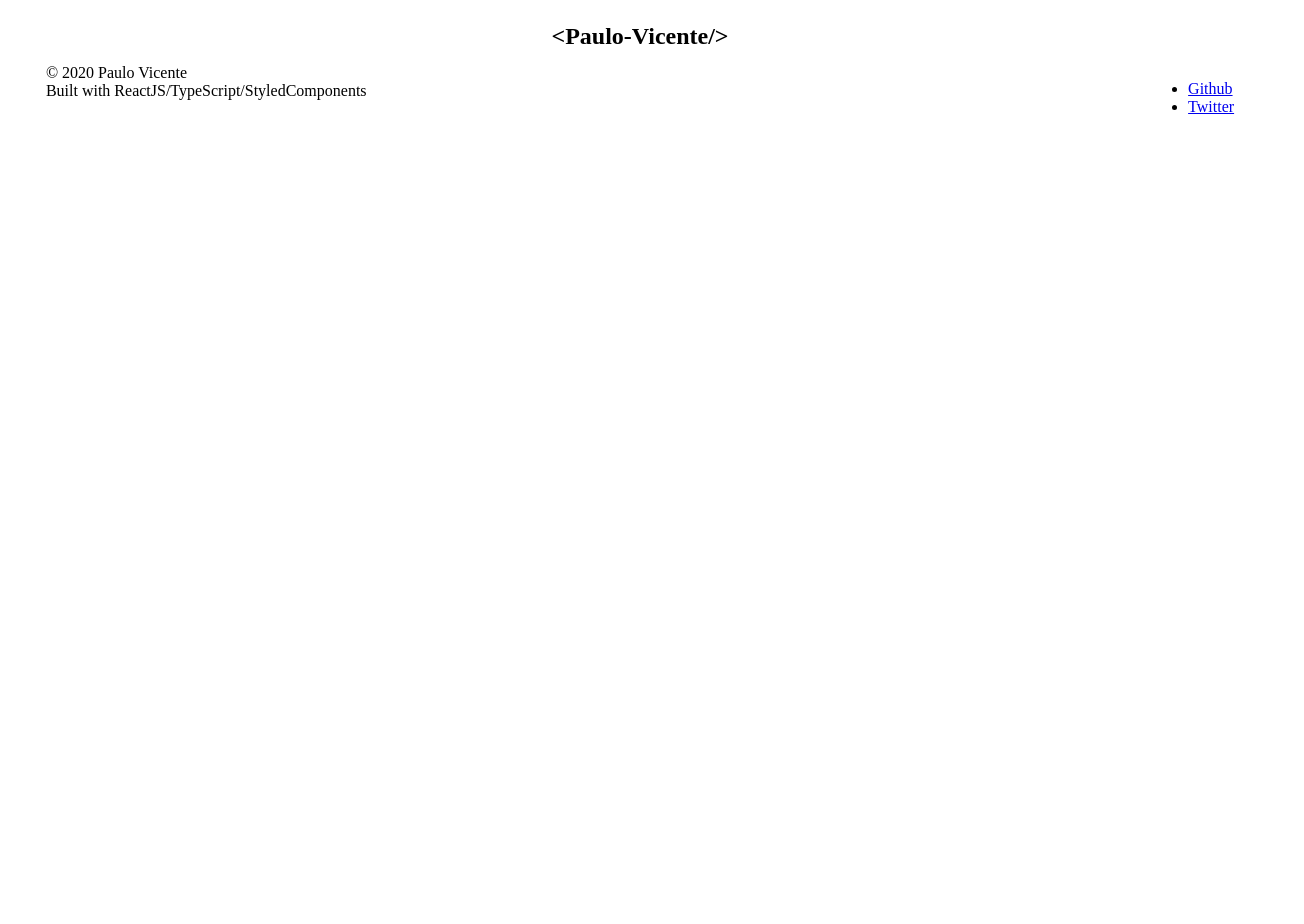
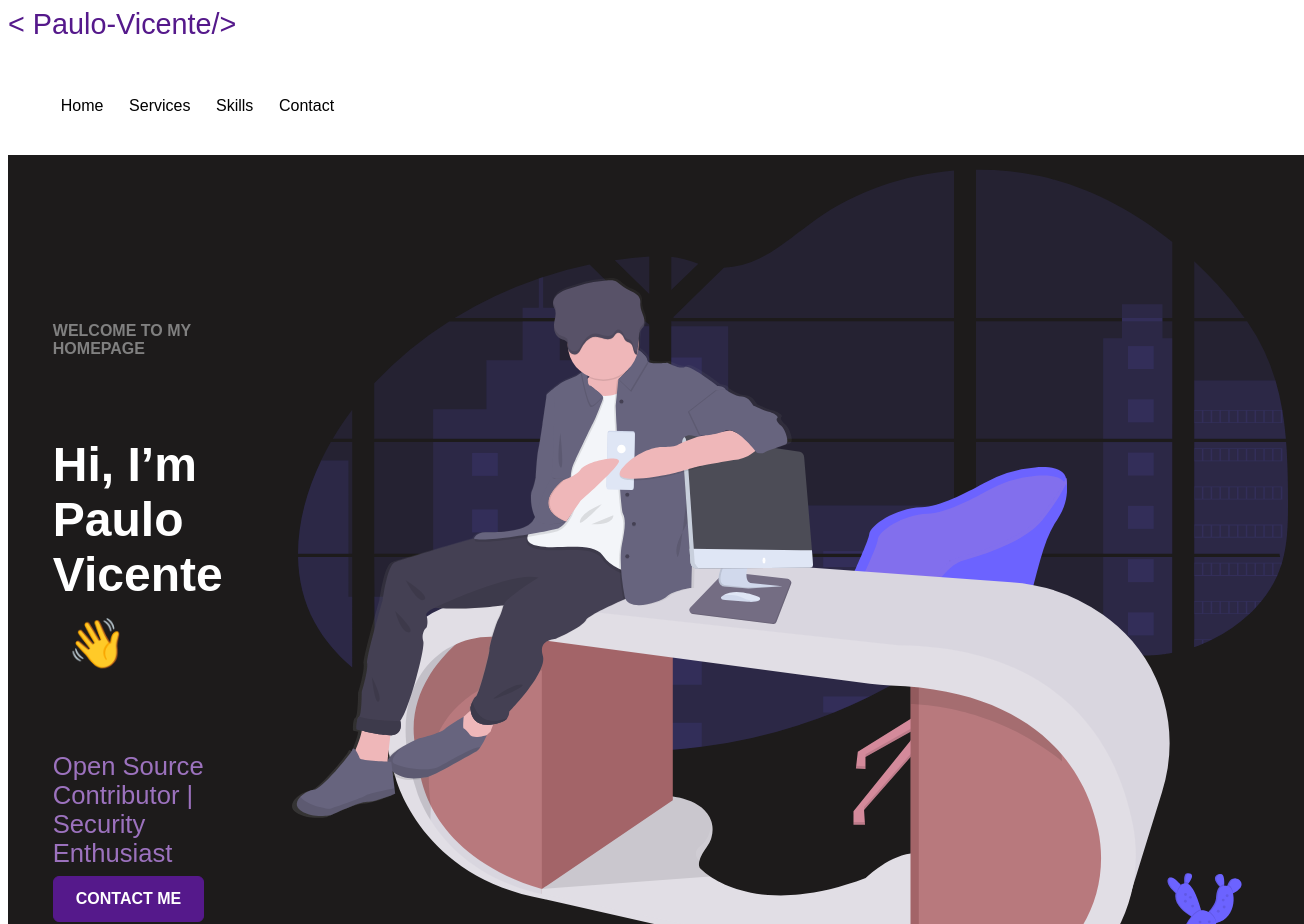
Before and after one commit to 0xb0b1/PersonalPage, a React (Create React App) app: page / in a window 1280 px wide. Shown: the top 924 px of the page, 1304 px wide, since content can reach past the window. Before the commit the page ends 800 px from the top, so only its background shows below. Built offline with nearby package versions, Linux system fonts and the light colour scheme.

Commit message:
work in progress

```diff
--- a/src/components/Footer/Footer.tsx
+++ b/src/components/Footer/Footer.tsx
@@ -9,28 +9,6 @@ const Footer = () => (
       <br />
       Built with ReactJS/TypeScript/StyledComponents
     </div>
-    <nav>
-      <ul data-testid="footer-menu">
-        <li data-tesid="github">
-          <a
-          href="https://github.com/0xb0b1"
-          target="_blank"
-          rel="noopener noreferrer"
-          >
-            Github
-          </a>
-        </li>
-        <li data-testid="twitter">
-          <a
-          href="https://twitter.com/p_vcent"
-          target="_blank"
-          rel="noopener noreferrer"
-          >
-            Twitter
-          </a>
-        </li>
-      </ul>
-    </nav>
   </Foot>
 )
 
--- a/src/components/Header/Header.tsx
+++ b/src/components/Header/Header.tsx
@@ -1,14 +1,111 @@
-import React from 'react'
+import React, { useState } from 'react'
+import { animateScroll as scroll, Link } from 'react-scroll'
 
-import { Head, Nav } from './styles';
+// styles
+import { Head } from './styles'
+
 
 const Header = () => {
 
+  const [navbar, setNavbar] = useState(false)
+  const [navClicked, setNavClicked] = useState(false)
+
+  const handleClick= () => {
+    setNavClicked(!navClicked)
+  }
+
+  const changeNav = () => {
+    if (window.scrollY >= 100) {
+      setNavbar(true)
+    } else {
+      setNavbar(false)
+    }
+  }
+
+  window.addEventListener('scroll', changeNav)
+
   return (
-    <Head>
-      <Nav>
-        <h1>&lt;Paulo-Vicente/&gt;</h1>
-      </Nav>
+    <Head
+      className={navbar ? "nav-container active" : "nav-container"}
+      initial={{
+        opacity: 0,
+      }}
+      animate={{
+        opacity: 1,
+      }}
+      transition={{
+        duration: 1.5,
+      }}
+    >
+      <span className="logo" onClick={() => scroll.scrollToTop()}>
+        &lt; Paulo-Vicente/&gt;
+      </span>
+      {/* Mobile Menu Icon */}
+      <div className="menu-icon" onClick={handleClick}>
+        <i className={navClicked ? "fas fa-times" : "fas fa-bars"}></i>
+      </div>
+      {/* // */}
+      <ul className={navClicked ? "nav-links active" : "nav-links"}>
+        <li className="link">
+          <Link
+            className={navbar ? "anchor is-active" : "anchor"}
+            activeClass="active"
+            to="home"
+            spy={true}
+            smooth={true}
+            delay={100}
+            offset={0}
+            duration={500}
+          >
+            Home
+          </Link>
+        </li>
+
+        <li className="link">
+          <Link
+            className="anchor"
+            activeClass="active"
+            to="services"
+            spy={true}
+            smooth={true}
+            delay={100}
+            offset={0}
+            duration={500}
+          >
+            Services
+          </Link>
+        </li>
+
+        <li className="link">
+          <Link
+            className="anchor"
+            activeClass="active"
+            to="skills"
+            spy={true}
+            smooth={true}
+            delay={100}
+            offset={0}
+            duration={500}
+          >
+            Skills
+          </Link>
+        </li>
+
+        <li className="link">
+          <Link
+            className="anchor"
+            activeClass="active"
+            to="contact"
+            delay={100}
+            spy={true}
+            smooth={true}
+            offset={0}
+            duration={500}
+          >
+            Contact
+          </Link>
+        </li>
+      </ul>
     </Head>
   )
 }
--- a/src/components/Header/styles.ts
+++ b/src/components/Header/styles.ts
@@ -1,28 +1,65 @@
 import styled from 'styled-components'
+import { motion } from 'framer-motion'
 
-export const Head = styled.header`
-  padding: 1rem 3%;
-  display: flex;
-  justify-content: center;
+export const Head = styled(motion.div)`
+  /* Nav */
+  .nav-container {
+    position: fixed;
+    top: 0;
+    z-index: 1;
+    display: flex;
+    background: #fff;
+    flex-direction: row;
+    padding: 1.2rem;
+    align-items: center;
+    box-shadow: 2px 2px 4px gray;
+    justify-content: space-between;
+    width: 100%;
+    height: 9vh;
+  }
 
-  h1 {
-    margin: 0;
-    line-height: 1;
+  .nav-container.active {
+    background: fff;
+    height: 9vh;
+    border-radius: 2px;
+  }
 
-    @media screen and (max-width: 375px) {
-      font-size: 1.25rem;
-    }
+  .logo {
+    font-family: "Acme", sans-serif;
+    font-size: 1.8rem;
+    color: #55198b;
+    cursor: pointer;
+  }
 
-    @media screen and (max-width: 768px) {
-      font-size: 1.75rem;
-    }
+  .link {
+    list-style-type: none;
+    float: left;
+  }
 
-    @media print {
-      display: none;
-    }
+  .nav-links .anchor {
+    display: inline-block;
+    color: black;
+    text-decoration: none;
+    cursor: pointer;
+    font-family: "Varela Round", sans-serif;
+
+    font-size: 1rem;
+    font-weight: 400;
+    line-height: 9.1vh;
+    margin: 0.8rem;
   }
-`
 
-export const Nav = styled.nav`
-  list-type: none;
-`
+  .nav-links .anchor:hover {
+    color: #55198b;
+  }
+
+  .anchor.active {
+    color: #55198b;
+    font-weight: 800;
+    border-bottom: 2px solid #55198b;
+  }
+
+  .menu-icon {
+    display: none;
+  }
+`;
--- /dev/null
+++ b/src/components/Home/Home.tsx
@@ -0,0 +1,139 @@
+import React, { useState, useEffect } from 'react'
+import man from './../../images/man.svg'
+import { motion, AnimatePresence } from 'framer-motion'
+import { animateScroll as scroll } from 'react-scroll'
+// styles
+import { Main, Container, Svg, Button } from './style'
+
+const contentVariants = {
+  initial: {
+    translateY: "100vh",
+    opacity: 0,
+  },
+
+  animate: {
+    translateY: "0vh",
+    opacity: 1,
+    transition: {
+      duration: 2,
+      when: "beforeChildren",
+      // staggerChildren: 0.4,
+    },
+  },
+}
+
+const childrenVariants = {
+  initial: {
+    opacity: 0,
+    y: 100,
+  },
+
+  animate: {
+    opacity: 1,
+    y: 0,
+    transition: {
+      duration: 0.7,
+      type: "spring",
+      delay: 0.5,
+    },
+  },
+
+  exit: {
+    opacity: 0,
+    y: -200,
+    transition: { duration: 0.2 },
+  },
+}
+
+const Home = () => {
+  // State
+  const [showHeadingOne, setShowHeadingOne] = useState(true)
+  const [showHeadingTwo, setShowHeadingTwo] = useState(false)
+
+  // Timeout
+  useEffect(() => {
+    setTimeout(() => {
+      if (showHeadingOne) {
+        setShowHeadingOne(false)
+        setShowHeadingTwo(true)
+      } else {
+        setShowHeadingOne(true)
+        setShowHeadingTwo(false)
+      }
+    }, 3000)
+  }, [showHeadingOne, showHeadingTwo])
+
+  return (
+    <Main>
+      <Container
+        className="content-container"
+        variants={contentVariants}
+        initial="initial"
+        animate="animate"
+      >
+        <h4 className="welcome-content">WELCOME TO MY HOMEPAGE</h4>
+        <br />
+        <h1 className="main-content">
+          Hi, I’m Paulo Vicente
+          <motion.span
+            drag={true}
+            dragConstraints={{ left: 0, top: 0, bottom: 0, right: 0 }}
+            className="hand"
+            animate={{ rotate: [0, 20, 0, 20, 0, 0, 0, 0, 0, 0] }}
+            transition={{ yoyo: Infinity, duration: 1.7 }}
+          >
+            <span role="img" aria-label="Hand waving">
+              👋
+            </span>
+          </motion.span>{" "}
+        </h1>
+        {/* Animate Skill Content */}
+
+        <div className="skill-animation">
+          <AnimatePresence>
+            {showHeadingOne && (
+              <motion.h2
+                className="skill-content"
+                variants={childrenVariants}
+                exit="exit"
+                animate="animate"
+                initial="initial"
+              >
+                FrontEnd Web Developer | React Developer
+              </motion.h2>
+            )}
+          </AnimatePresence>
+
+          <AnimatePresence>
+            {showHeadingTwo && (
+              <motion.h2
+                className="skill-content"
+                variants={childrenVariants}
+                exit="exit"
+                animate="animate"
+                initial="initial"
+              >
+                Open Source Contributor | Security Enthusiast
+              </motion.h2>
+            )}
+          </AnimatePresence>
+        </div>
+        {/* // */}
+
+        <Button onClick={() => scroll.scrollToBottom()}>
+          Contact Me
+        </Button>
+      </Container>
+
+      <Svg
+        className="svg-container"
+        animate={{ translateY: [-20, 0, -20, 0] }}
+        transition={{ yoyo: Infinity, duration: 6 }}
+      >
+        <img className="svg" src={man} alt="" />
+      </Svg>
+    </Main>
+  );
+};
+
+export default Home;
--- /dev/null
+++ b/src/components/Home/style.ts
@@ -0,0 +1,98 @@
+import styled from 'styled-components'
+import { motion } from 'framer-motion'
+
+export const Main = styled.section`
+  /* Home */
+  font-family: "Varela Round", sans-serif;
+  display: flex;
+  color: white;
+  flex-direction: row;
+  background-color: rgb(29, 27, 27);
+  height: 100%;
+  padding: 1rem;
+  align-items: center;
+  width: 100%;
+  min-height: 100vh;
+`;
+
+export const Container = styled(motion.div)`
+  width: 50vw;
+  height: 100%;
+  flex-direction: column;
+  display: flex;
+  padding: 1.8rem;
+  margin-top: 3rem;
+  justify-content: center;
+
+  .main-content {
+    font-size: 3rem;
+  }
+
+  .skill-content {
+    margin: 0.6rem 0;
+    color: #9c72be;
+    font-family: "Varela Round", sans-serif;
+
+    font-weight: 400;
+    font-size: 1.6rem;
+  }
+
+  .skill-animation {
+    height: 60px;
+    width: 100%;
+    margin: 1rem 0;
+  }
+
+  .hand {
+    display: inline-block;
+    margin: 0.9rem;
+    cursor: pointer;
+  }
+
+  .welcome-content {
+    color: gray;
+  }
+`;
+
+export const Svg = styled(motion.div)`
+  .svg-container {
+    margin-top: 1.5rem;
+    width: 50vw;
+    height: 36rem;
+    display: flex;
+    align-items: center;
+    justify-content: center;
+  }
+
+  .svg {
+    height: 75%;
+  }
+`
+export const Button = styled.button`
+  background-color: #55198b;
+  border: 1px solid #55198b;
+  color: #fff;
+
+  font-weight: 700;
+  width: -webkit-max-content;
+  width: -moz-max-content;
+  width: max-content;
+  padding: 13px 22px;
+  text-transform: uppercase;
+  border-radius: 6px;
+  text-align: center;
+  text-decoration: none;
+  display: block;
+  outline: none;
+  margin-top: 3.6rem;
+  font-size: 1rem;
+  cursor: pointer;
+  transition: all 0.3s ease-in-out 0s;
+
+  &:hover {
+    background-color: #fff;
+    color: #55198b;
+    transition: all 0.3s ease 0s;
+    transform: translateY(-3px);
+  }
+`
--- a/src/container/App.tsx
+++ b/src/container/App.tsx
@@ -1,6 +1,6 @@
 import React from 'react'
 import Header from '../components/Header/Header'
-import Footer from '../components/Footer/Footer'
+import Home from '../components/Home/Home'
 import MainContent from './style'
 
 const App: React.FC = () => {
@@ -8,7 +8,7 @@ const App: React.FC = () => {
   return (
     <MainContent>
       <Header />
-      <Footer />
+      <Home />
     </MainContent>
   );
 }
--- a/src/container/style.ts
+++ b/src/container/style.ts
@@ -3,7 +3,7 @@ import styled from 'styled-components';
 const MainContent = styled.div`
   margin: 0;
   padding: 0;
-  font-family: "Exo 2", serif;
+  box-sizing: border-box;
 `;
 
 export default MainContent;
```
Also changed, not shown: 1 other file (tests, documents, lock files or other folders).
